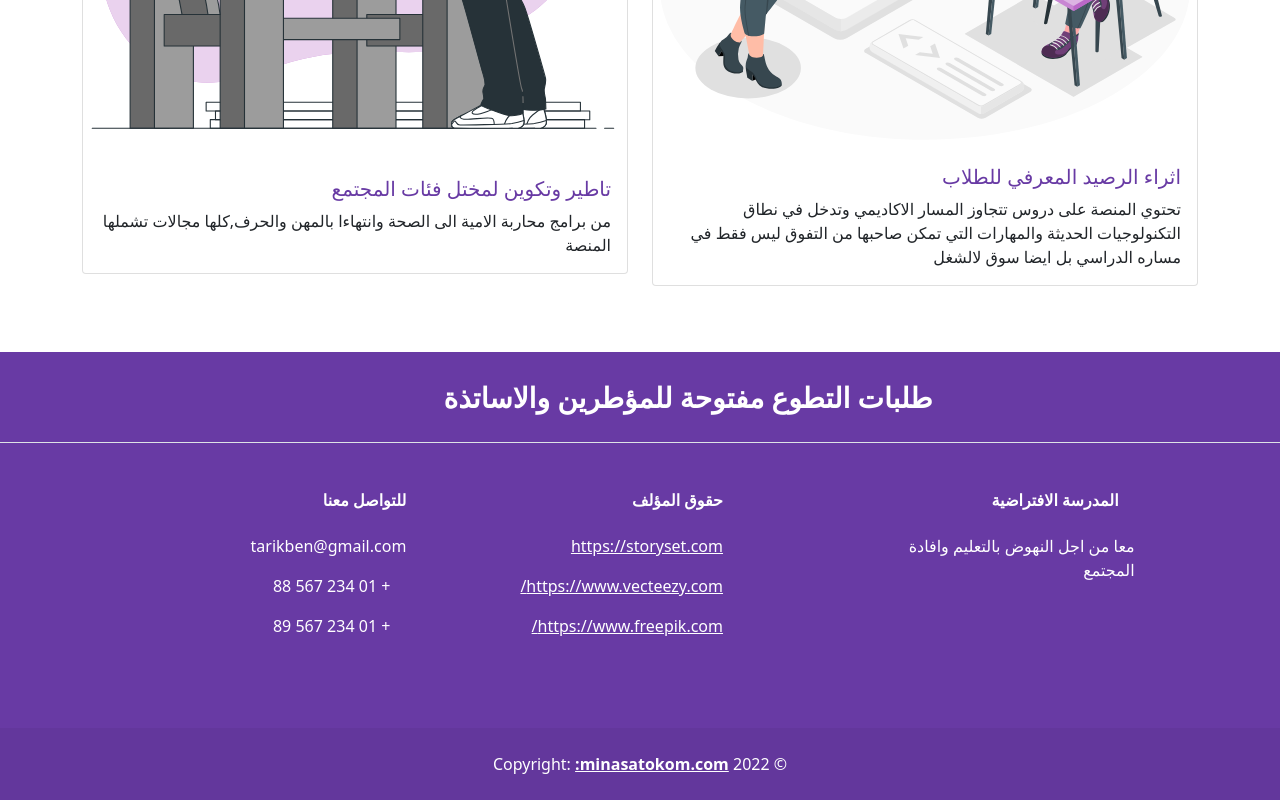
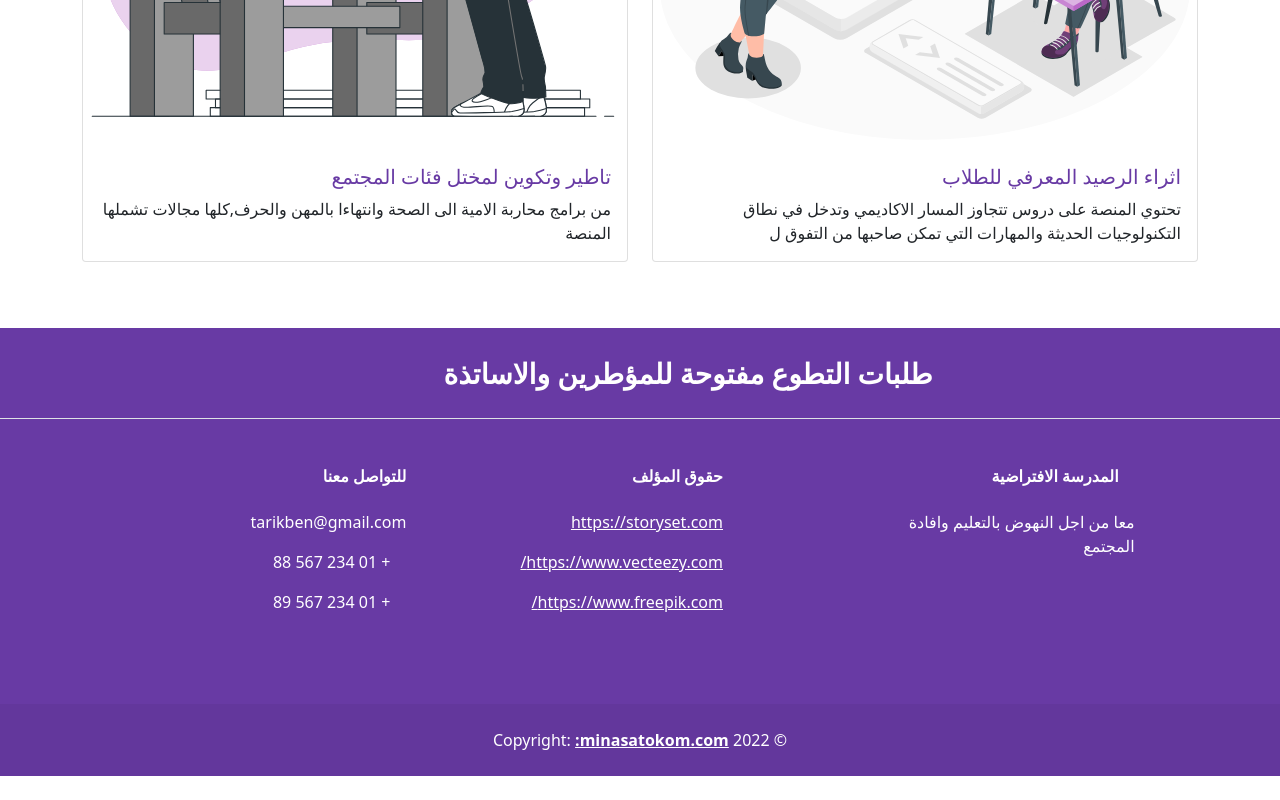
Before and after one commit to saidben2022/EcoleNumirique, a plain HTML site: page index.html in a window 1280 px wide. Shown: the part 3122-3922 px from the top of the page. After the commit the page ends 3898 px from the top, so only its background shows below. Drawn offline with nearby package versions, Linux system fonts and the light colour scheme.

Commit message:
fourth commit

```diff
--- a/index.html
+++ b/index.html
@@ -12,11 +12,7 @@
 
   </head>
   <style>
-    /* .hero-section{
-      background-color: transparent !important;
-      background-image: url('hero.png') !important;
-      background-size: cover !important;
-    } */
+
     body {
   display: block;
   overflow-x: hidden;
@@ -415,7 +411,7 @@ navbar-toggler:focus .navbar-toggler-icon{
           <div class="card-body">
             <h5 class="card-title">  تقريب المدرسة من التلميذ</h5>
             <p class="card-text">محاربة ظاهرة الهدر المدرسي وافساح المجال امام التلاميذ والطلبة ذوي الدخل المحدود للوصول الى المعلومة</p>
-            <!-- <p class="card-text"><small class="text-muted">React Native, Java, REST Api</small></p> -->
+
           </div>
         </div>
       </div>
@@ -437,7 +433,7 @@ navbar-toggler:focus .navbar-toggler-icon{
           <img src="coding.svg" class="card-img-top" alt="...">
           <div class="card-body">
             <h5 class="card-title">اثراء الرصيد المعرفي للطلاب</h5>
-            <p class="card-text">تحتوي المنصة على دروس تتجاوز المسار الاكاديمي وتدخل في نطاق التكنولوجيات الحديثة والمهارات التي تمكن صاحبها من التفوق ليس فقط في مساره الدراسي بل ايضا سوق لالشغل</p>
+            <p class="card-text">تحتوي المنصة على دروس تتجاوز المسار الاكاديمي وتدخل في نطاق التكنولوجيات الحديثة والمهارات التي تمكن صاحبها من التفوق ل</p>
           </div>
         </div>
       </div>
```
